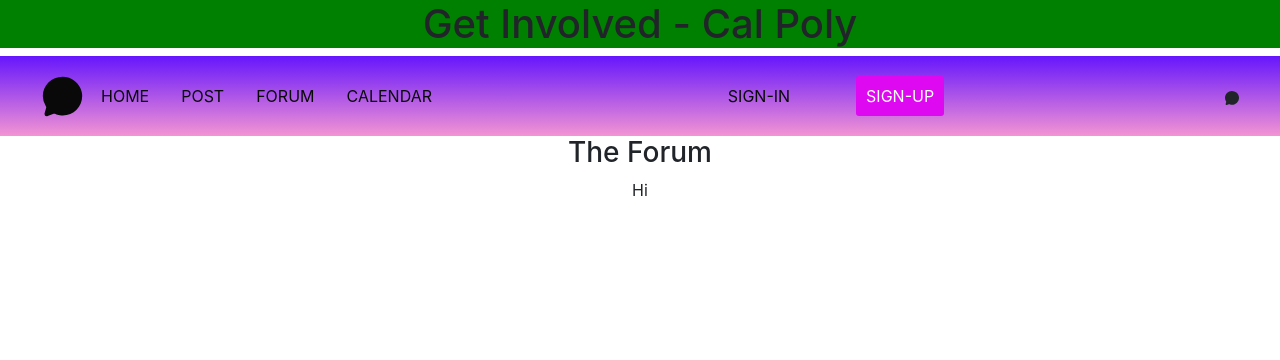
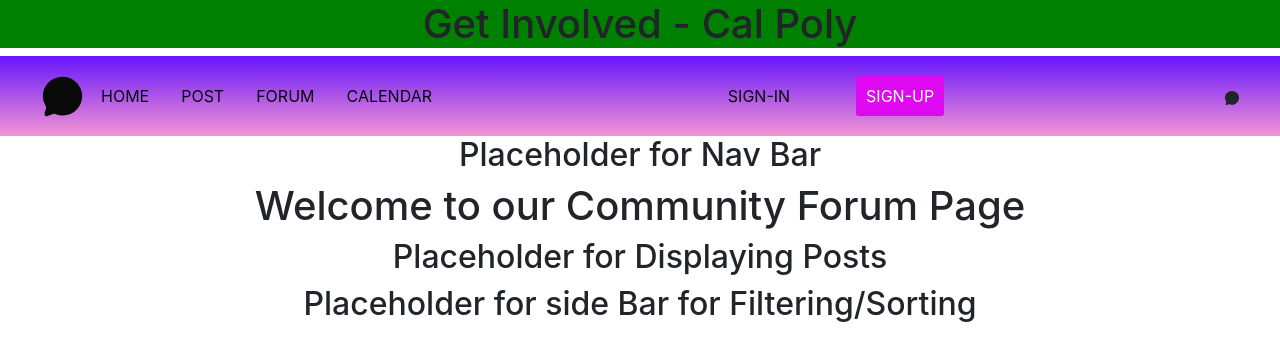
Before and after one commit to KennaReed/GetInvolved-CalPoly, a React (Create React App) app in the folder myapp/: page /forum in a window 1280 px wide. Shown: the top 360 px of the page. Built offline with nearby package versions, Linux system fonts and the light colour scheme.

Commit message:
updated forum with shell

```diff
--- a/myapp/src/Forum.js
+++ b/myapp/src/Forum.js
@@ -1,11 +1,25 @@
-import React from "react";
-function Forum(){
+import React, {useState} from 'react';
+
+function Forum(props) {
     return (
-        <div>
-            <h3>The Forum</h3>
-            <p>Hi</p>
+        <div id="ForumComp">
+            <div id="nav">
+                <h2>Placeholder for Nav Bar</h2>
+            </div>
+
+            <div id="opener">
+                <h1>Welcome to our Community Forum Page</h1>
+            </div>
+
+            <div id="posts">
+                <h2>Placeholder for Displaying Posts</h2>
+            </div>
+
+            <div id="sideBar">
+                <h2>Placeholder for side Bar for Filtering/Sorting</h2>
+            </div>
         </div>
-    )
+    );
 }
 
 export default Forum;
```
